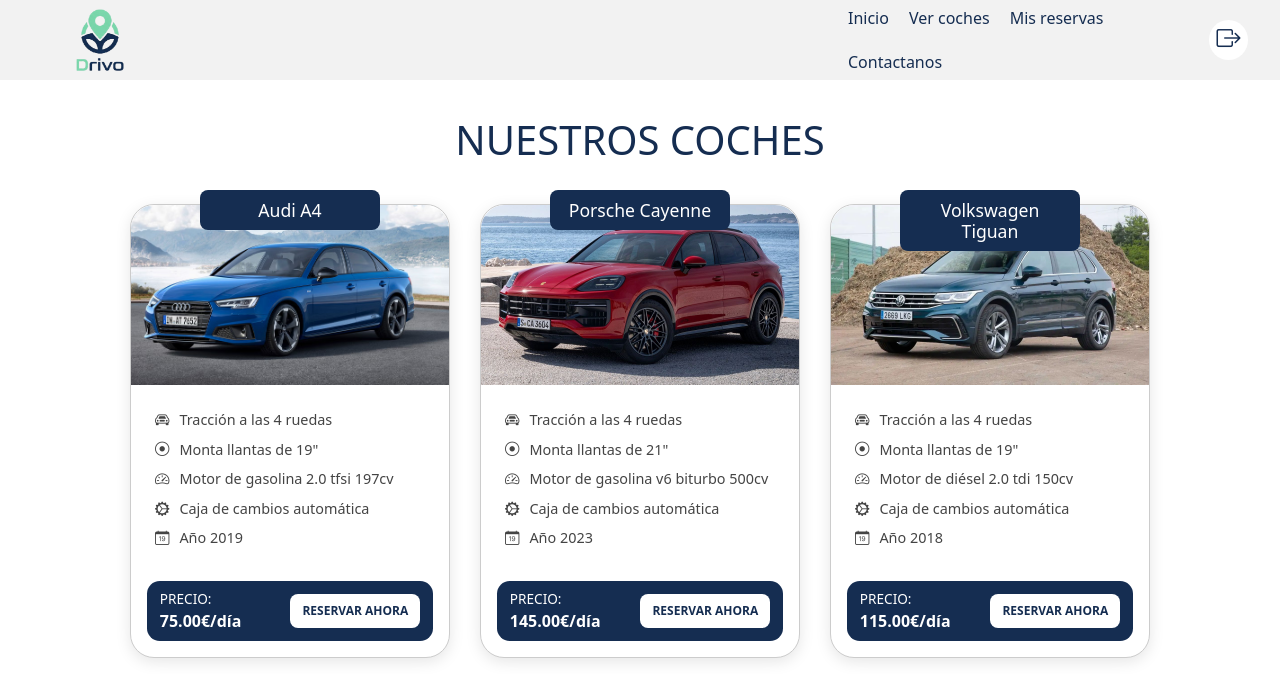
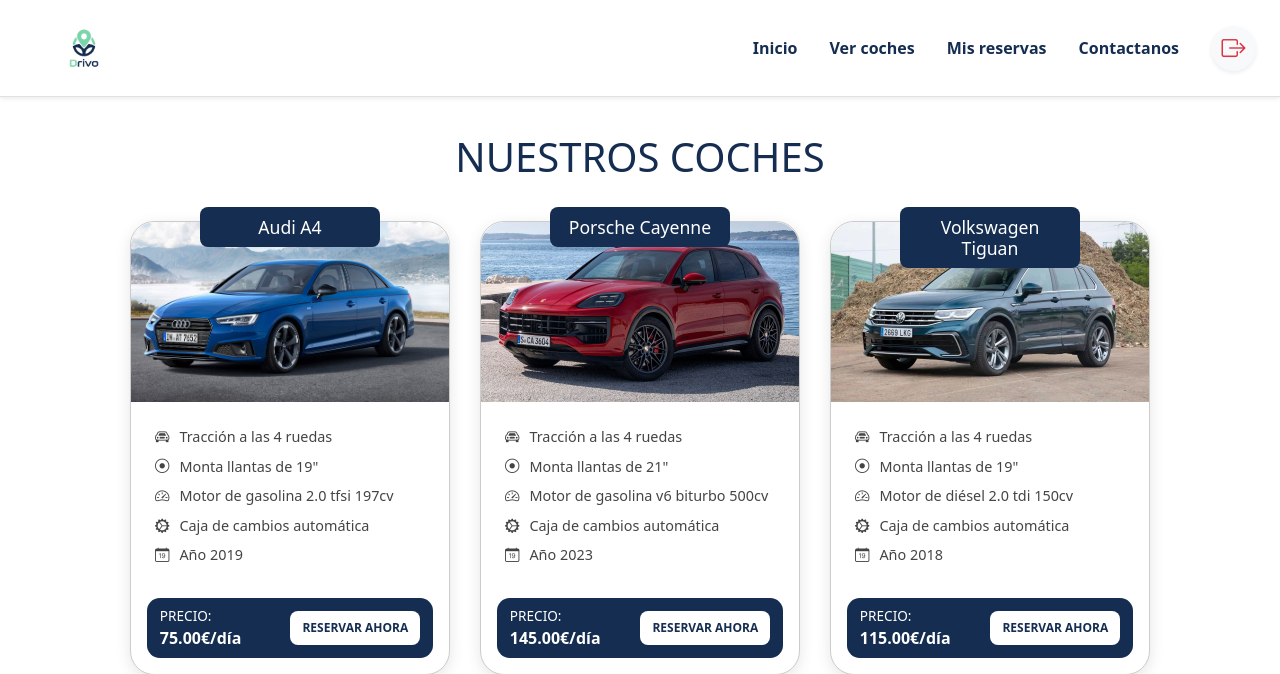
Before and after one commit to aalvarezruizgijon/Proyecto-Final, a PHP site: page /Controller/coches.php in a window 1280 px wide. Shown: the top 674 px of the page. Run offline with PHP 8.4, Linux system fonts and the light colour scheme; the visitor is signed in with stand-in values (Sample User, id 1); data comes from the database, SQL or seed files in the repository.

Commit message:
mejoro el header

```diff
--- a/View/header.php
+++ b/View/header.php
@@ -1,25 +1,42 @@
-<header class="header__container">
-    <a href="../Controller/index.php" class="logo__container">
-        <img class="logo" src="../View/img/logo.png" alt="">
+<nav class="navbar navbar-expand-lg navbar-light bg-white border-bottom shadow-sm py-3">
+    <div class="container-fluid px-4">
+        <a class="navbar-brand p-0" href="../Controller/index.php">
+            <img src="../View/img/logo.png" alt="Drivo" style="width: 120px; height: auto;">
         </a>
 
-    <div class="links__container">
-        <nav class="nav">
-            <a class="link" href="./index.php">Inicio</a>
-            <a class="link" href="./coches.php">Ver coches</a>
-            <a class="link" href="./reservas.php">Mis reservas</a>
-            <a class="link" href="./contacto.php">Contactanos</a>
-        </nav>
-        <div class="icon--user">
+        <button class="navbar-toggler border-0 shadow-none" type="button" data-bs-toggle="collapse" data-bs-target="#menuDrivo">
+            <span class="navbar-toggler-icon"></span>
+        </button>
+
+        <div class="collapse navbar-collapse" id="menuDrivo">
+            <ul class="navbar-nav ms-auto align-items-center mb-2 mb-lg-0">
+                <li class="nav-item">
+                    <a class="nav-link fw-bold px-3 text-primary-drivo" href="./index.php">Inicio</a>
+                </li>
+                <li class="nav-item">
+                    <a class="nav-link fw-bold px-3 text-primary-drivo" href="./coches.php">Ver coches</a>
+                </li>
+                <li class="nav-item">
+                    <a class="nav-link fw-bold px-3 text-primary-drivo" href="./reservas.php">Mis reservas</a>
+                </li>
+                <li class="nav-item">
+                    <a class="nav-link fw-bold px-3 text-primary-drivo" href="./contacto.php">Contactanos</a>
+                </li>
+
+                <li class="nav-item ms-lg-3 mt-3 mt-lg-0">
+                    <div class="icon--user d-flex justify-content-center align-items-center shadow-sm" style="width: 45px; height: 45px; border-radius: 50%; background-color: #f8f9fa;">
                         <?php if (isset($_SESSION['id_cliente'])): ?>
-                <a href="./logout.php" title="Cerrar sesión" style="color: inherit; text-decoration: none;">
-                    <i class="bi bi-box-arrow-right icon"></i>
+                            <a href="./logout.php" title="Cerrar sesión" class="text-danger">
+                                <i class="bi bi-box-arrow-right fs-4"></i>
                             </a>
                         <?php else: ?>
-                <a href="./login.php" title="Iniciar sesión" style="color: inherit; text-decoration: none;">
-                    <i class="bi bi-person-fill icon"></i>
+                            <a href="./login.php" title="Iniciar sesión" class="text-primary-drivo">
+                                <i class="bi bi-person-fill fs-4"></i>
                             </a>
                         <?php endif; ?>
                     </div>
+                </li>
+            </ul>
         </div>
-</header>
+    </div>
+</nav>
```
Lines whose indentation alone changed are shown as unchanged.
